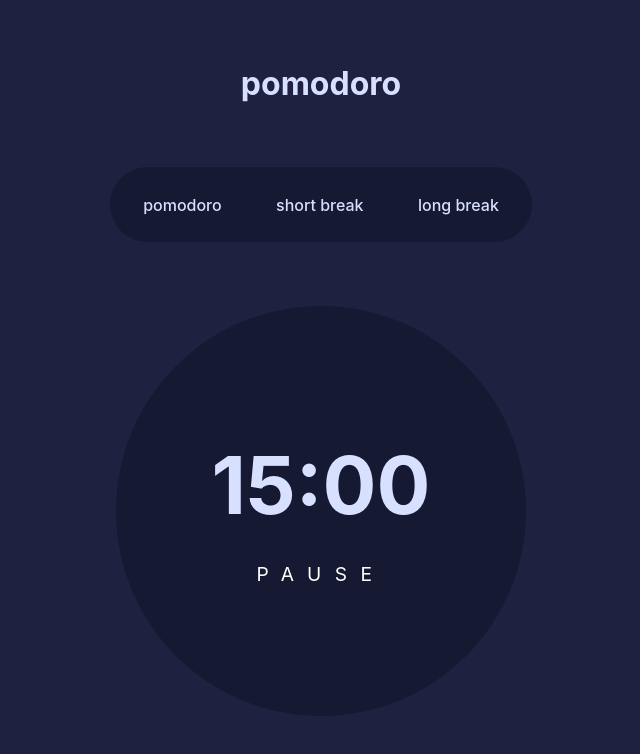
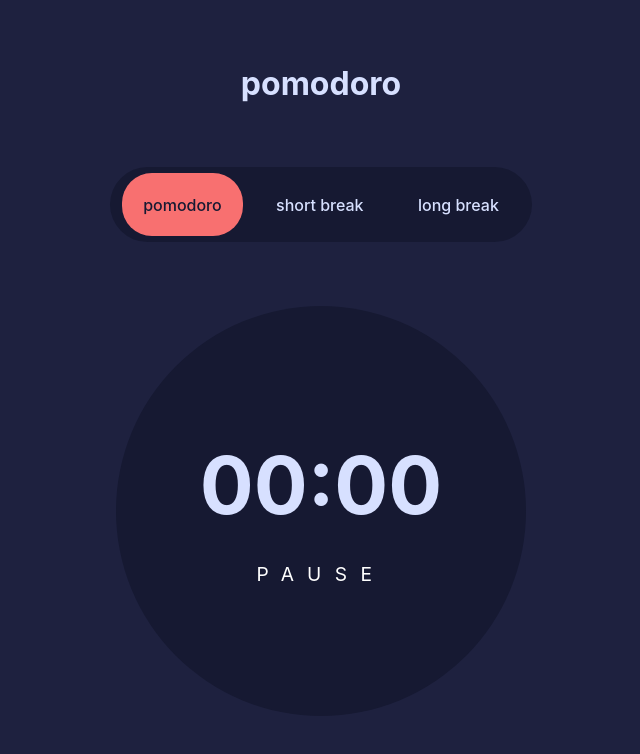
Before and after one commit to preetecool/pomodoro, a React (Vite) app: page / in a window 1280 px wide. Shown: the top 754 px of the page, without its empty margins (319-959 px from the left). Built offline with nearby package versions, Linux system fonts and the light colour scheme.

Commit message:
top-bar menu fully functional

```diff
--- a/src/Components/Clock.jsx
+++ b/src/Components/Clock.jsx
@@ -5,13 +5,19 @@ import TopBar from "./TopBar";
 
 
 const Clock = () => {
-	return <div className="main">
+	return (
+
+	<div className="main">
 		<TopBar/>
-		<div className="clock">
-			<span className="time">15:00</span>
-			<span className = "pauseReset">PAUSE</span>
+		<div className="clockContainer">
+			<div className="clock">
+				<span className="time">00:00</span>
+				<span className = "pauseReset">PAUSE</span>
+			</div>
 		</div>
-	</div>;
+	</div>
+
+	)
 };
 
 export default Clock;
--- a/src/Components/TopBar.jsx
+++ b/src/Components/TopBar.jsx
@@ -1,12 +1,54 @@
-import React from "react";
+import React, { useState, useEffect } from "react";
 import "../Css/topbar.css";
 
 const TopBar = () => {
-	return <div Class="menubg">
 
-		<span className="menuItem">pomodoro</span>
-		<span className="menuItem"> short break</span>
-		<span className="menuItem">long break</span>
+
+
+const navItems = [
+	{item: "pomodoro", active: true},
+	{item: "short break", active: false},
+	{item: "long break", active: false},
+]
+
+
+const [nav, setNav] = useState();
+const [loading, setLoading] = useState(true)
+
+useEffect(() => {
+
+	const menuSet = () => {
+		setNav(navItems);
+		setLoading(false)
+	}
+	menuSet()
+}, [])
+
+
+const handleActive = (index) => {
+
+	const menuItems = [...navItems];
+
+	if(menuItems[0].active) menuItems[0].active = !menuItems[0].active
+	menuItems.active = !menuItems.active
+	menuItems[index].active = !menuItems[index].active;
+
+	setNav(menuItems);
+}
+
+	return <div className="menu-bg">
+
+		{ !loading && nav.map((item, index) => {
+			return (
+			<span
+
+				key={index}
+				onClick={() => handleActive(index)}
+				className={item.active ? "menu-active" : "menu-item"}
+				activeStyle={{backgroundColor: '#f87070'}}
+				>{item.item}</span>)
+		})}
+
 
 
 	</div>;
--- a/src/Css/clock.css
+++ b/src/Css/clock.css
@@ -2,6 +2,12 @@
   display: flex;
   flex-direction: column;
   justify-content: center;
+}
+
+.clockContainer {
+  display: flex;
+  flex-direction: column;
+  justify-content: space-evenly;
 }
 
 .clock {
--- a/src/Css/topbar.css
+++ b/src/Css/topbar.css
@@ -1,4 +1,4 @@
-.menubg {
+.menu-bg {
   width: 33%;
   display: flex;
   justify-content: space-evenly;
@@ -10,7 +10,7 @@
   background-color: #161932;
 }
 
-.menuItem {
+.menu-item {
   padding: 5%;
   border-radius: 30px;
   font-weight: 500;
@@ -19,7 +19,12 @@
   cursor: pointer;
 }
 
-.menuItem:active {
+.menu-active {
+  padding: 5%;
+  border-radius: 30px;
+  font-weight: 500;
+
   background-color: #f87070;
   color: #161932;
+  cursor: pointer;
 }
```
Also changed, not shown: package.json (line endings or trailing spaces), 1 other file (tests, documents, lock files or other folders). Lines whose indentation alone changed are shown as unchanged.
